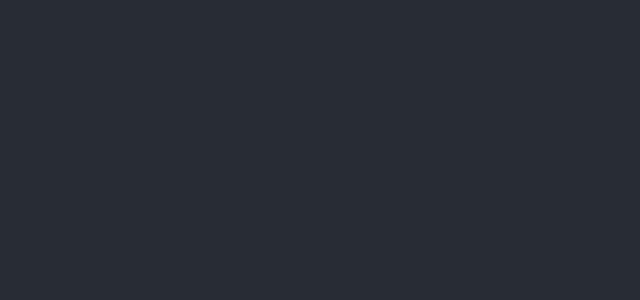
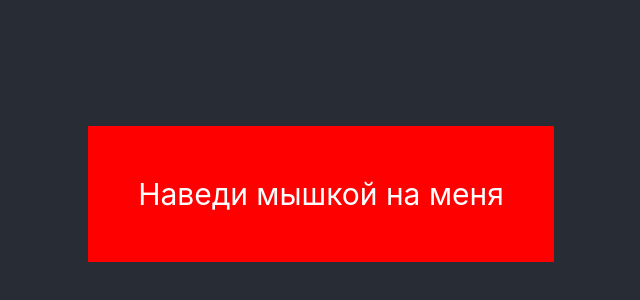
Before and after one commit to TrekusovMax/mfd-course, a React (Create React App) app in the folder Модуль 3. React/: page / in a window 1280 px wide. Shown: the part 206-506 px from the top of the page, without its empty margins (319-959 px from the left). Built offline with nearby package versions, Linux system fonts and the light colour scheme; the HTML template or start-up script is replaced by a standard one.

Commit message:
task 3 done

```diff
--- a/Модуль 3. React/src/App.js
+++ b/Модуль 3. React/src/App.js
@@ -1,9 +1,29 @@
 import './App.css'
+import { useHover } from './useHover'
 
 function App() {
+  const { hovered, ref } = useHover()
+  const style = {
+    padding: '50px',
+    backgroundColor: 'red',
+    display: 'flex',
+    justifyContent: 'center',
+    alignItems: 'center',
+    fontSize: '30px',
+  }
+
   return (
     <div className="App">
-      <header className="App-header"></header>
+      <header className="App-header">
+        <div
+          onMouseLeave={ref.onMouseLeave}
+          onMouseOver={ref.onMouseOver}
+          ref={ref}
+          style={style}
+        >
+          {hovered ? 'На меня навели мышку' : 'Наведи мышкой на меня'}
+        </div>
+      </header>
     </div>
   )
 }
--- /dev/null
+++ b/Модуль 3. React/src/useHover.js
@@ -0,0 +1,15 @@
+import { useState, useRef } from 'react'
+
+export function useHover() {
+  const [hovered, setHovered] = useState(false)
+  const ref = useRef(null)
+
+  ref.onMouseOver = () => {
+    setHovered(true)
+  }
+  ref.onMouseLeave = () => {
+    setHovered(false)
+  }
+
+  return { hovered, ref }
+}
```
